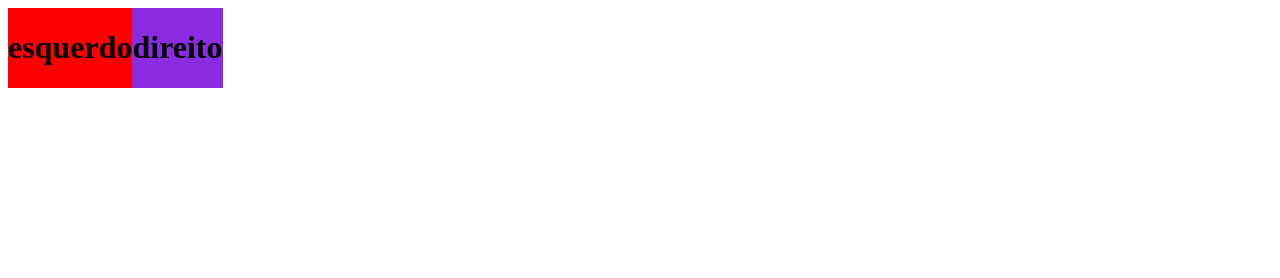
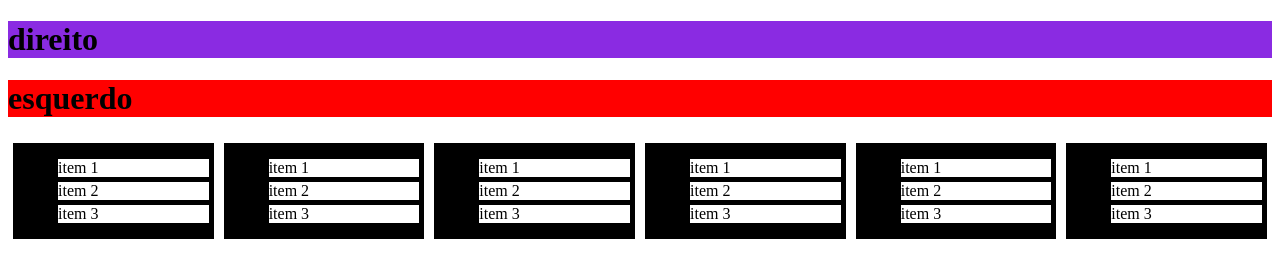
Before and after one commit to matews021/Aulas_tds, a plain HTML site: page teste-01.html in a window 1280 px wide. Drawn offline with Linux system fonts and the light colour scheme.

Commit message:
Foi criado um novo rodape, para utilizar o flexbox

```diff
--- a/css/main2.css
+++ b/css/main2.css
@@ -1,17 +1,27 @@
-.container {
-    position: absolute;
+.direito {
+    background-color: blueviolet;
 
-}
-
-.direito {
-    position: relative;
-    background-color: blueviolet;
-    float: right;
 
 }
 
 .esquerdo {
-    position: relative;
     background-color: red;
-    float: left;
+
 }
+
+.rodape {
+    display: flex;
+    flex: wrap;
+}
+
+.coluna {
+    background-color: black;
+    width: 100%;
+    margin: 5px;
+}
+
+.item {
+    background-color: white;
+    margin: 5px;
+    fle
+}
--- a/teste-01.html
+++ b/teste-01.html
@@ -1,10 +1,12 @@
 <!DOCTYPE html>
-<html lang="en">
+<html lang="pt-br">
+
 <head>
     <meta charset="UTF-8">
     <title>Document</title>
     <link rel="stylesheet" href="css/main2.css">
 </head>
+
 <body class="container">
 
     <div class="direito">
@@ -15,5 +17,51 @@
         <h1>esquerdo</h1>
     </div>
 
+    <div class="rodape">
+        <div class="coluna">
+            <ul>
+                <li class="item">item 1</li>
+                <li class="item">item 2</li>
+                <li class="item">item 3</li>
+            </ul>
+        </div>
+        <div class="coluna">
+            <ul>
+                <li class="item">item 1</li>
+                <li class="item">item 2</li>
+                <li class="item">item 3</li>
+            </ul>
+        </div>
+        <div class="coluna">
+            <ul>
+                <li class="item">item 1</li>
+                <li class="item">item 2</li>
+                <li class="item">item 3</li>
+            </ul>
+        </div>
+        <div class="coluna">
+            <ul>
+                <li class="item">item 1</li>
+                <li class="item">item 2</li>
+                <li class="item">item 3</li>
+            </ul>
+        </div>
+        <div class="coluna">
+            <ul>
+                <li class="item">item 1</li>
+                <li class="item">item 2</li>
+                <li class="item">item 3</li>
+            </ul>
+        </div>
+        <div class="coluna">
+            <ul>
+                <li class="item">item 1</li>
+                <li class="item">item 2</li>
+                <li class="item">item 3</li>
+            </ul>
+        </div>
+
+    </div>
+
 </body>
 </html>
```
